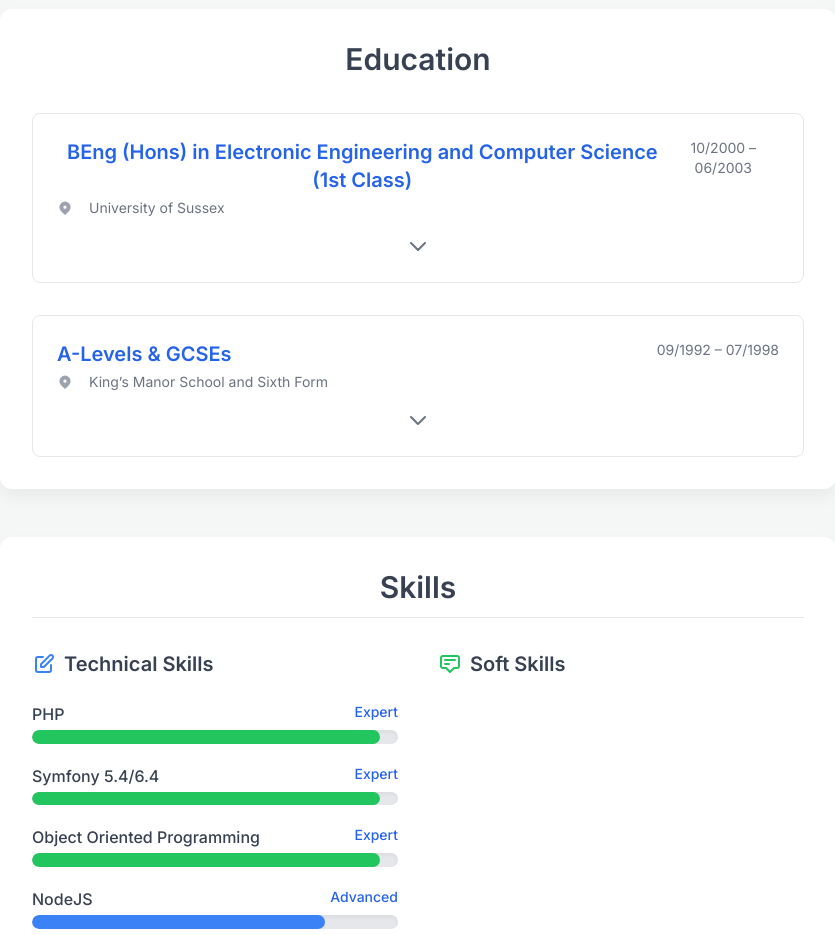
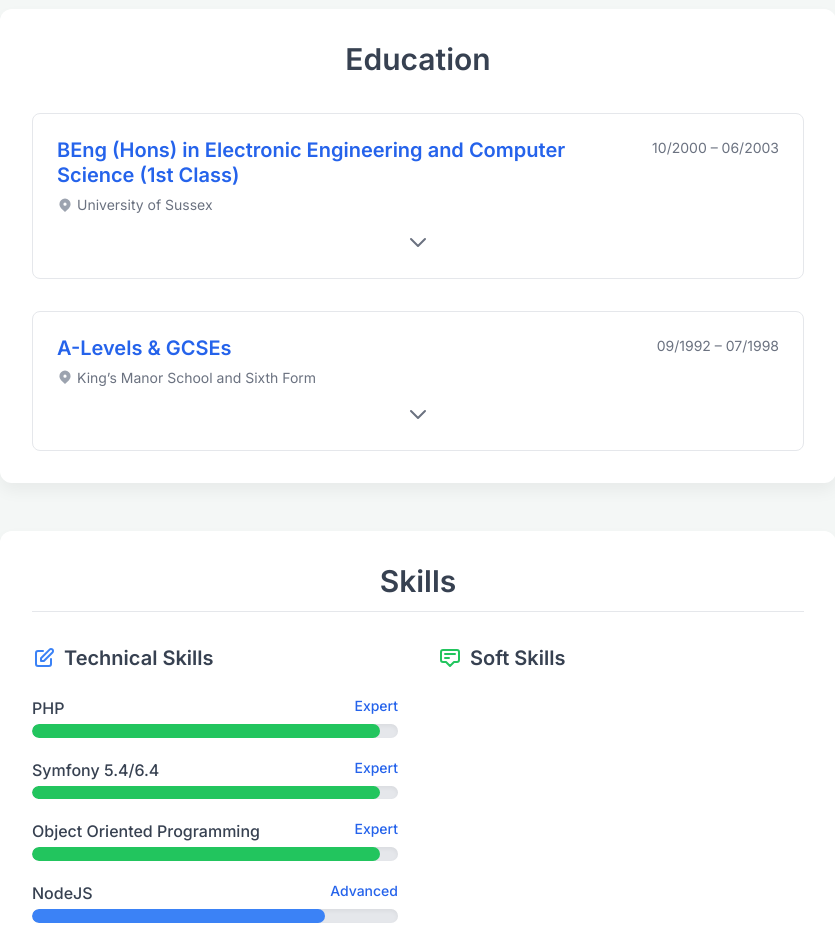
Before and after one commit to levofski/live-cv, a Vue app: page / in a window 1280 px wide. Shown: the part 2220-3155 px from the top of the page, without its empty margins (222-1057 px from the left). Built offline with nearby package versions, Linux system fonts and the light colour scheme.

Commit message:
style: improve layout and spacing in EducationSection component - **Files Changed**: `EducationSection.vue` - **Reason**: Enhanced visual presentation by adjusting margins and adding leading-tight classes for better text alignment.

```diff
--- a/src/components/EducationSection.vue
+++ b/src/components/EducationSection.vue
@@ -35,16 +35,20 @@ const hasExpandableContent = (eduItem) => {
           @click="hasExpandableContent(edu) && toggleExpand(edu.id)"
           :class="{ 'cursor-pointer': hasExpandableContent(edu) }"
         >
-          <div class="flex justify-between items-start mb-1">
-            <h3 class="text-xl font-semibold text-blue-600">
-              {{ edu.degree }}
-            </h3>
-            <span class="text-sm text-gray-500">{{ edu.period }}</span>
+          <div class="flex justify-between items-start mb-2">
+            <div class="pr-4">
+              <h3 class="text-xl font-semibold text-blue-600 leading-tight text-left">
+                {{ edu.degree }}
+              </h3>
+            </div>
+            <span class="text-sm text-gray-500 whitespace-nowrap flex-shrink-0 text-right">
+              {{ edu.period }}
+            </span>
           </div>
-          <div class="flex items-center space-x-4 text-sm text-gray-500 mb-2">
+          <div class="flex items-center text-sm text-gray-500 mb-3">
             <svg
               xmlns="http://www.w3.org/2000/svg"
-              class="h-4 w-4 text-gray-400"
+              class="h-4 w-4 text-gray-400 mr-1 flex-shrink-0"
               viewBox="0 0 20 20"
               fill="currentColor"
             >
@@ -54,8 +58,10 @@ const hasExpandableContent = (eduItem) => {
                 clip-rule="evenodd"
               />
             </svg>
-            <span v-if="edu.location">{{ edu.location }} - </span>
-            <span>{{ edu.institution }}</span>
+            <span class="leading-tight"
+              >{{ edu.location ? `${edu.location} - ` : ""
+              }}{{ edu.institution }}</span
+            >
           </div>
           <div
             v-if="hasExpandableContent(edu)"
```
